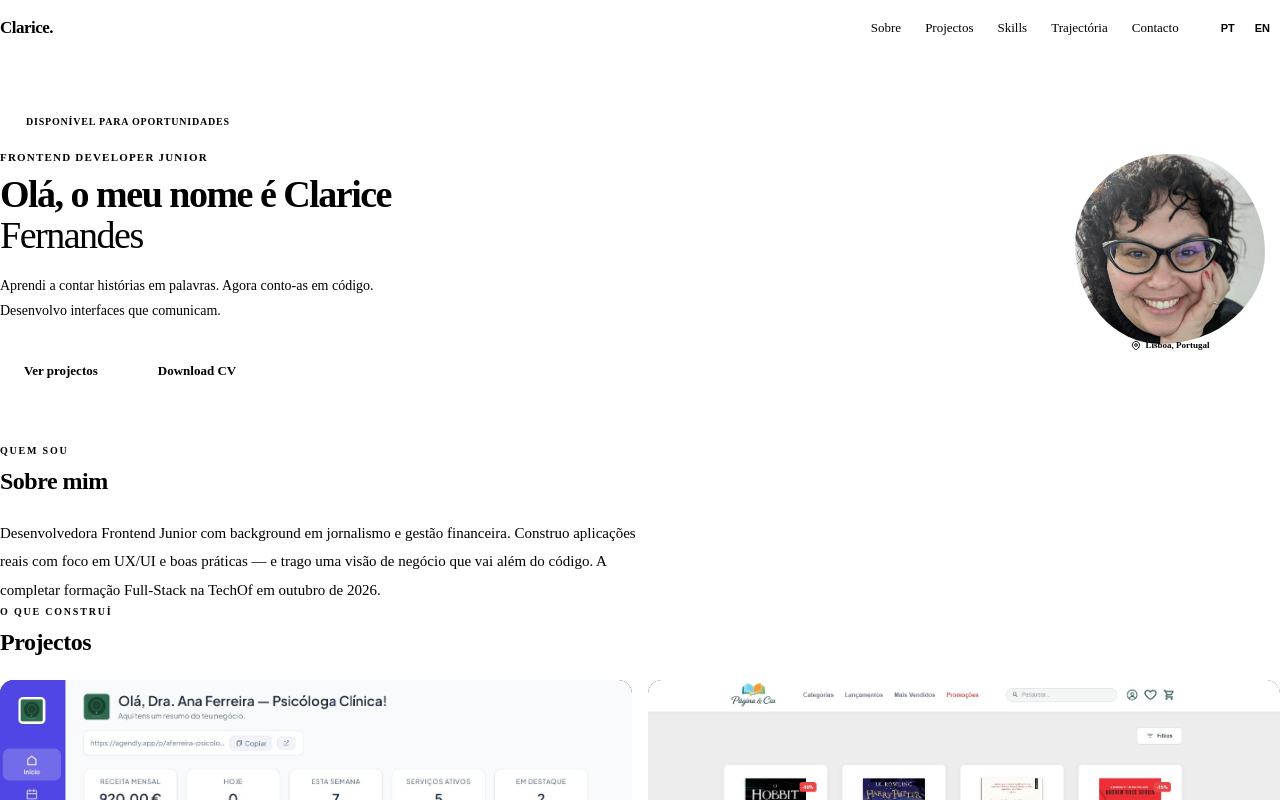
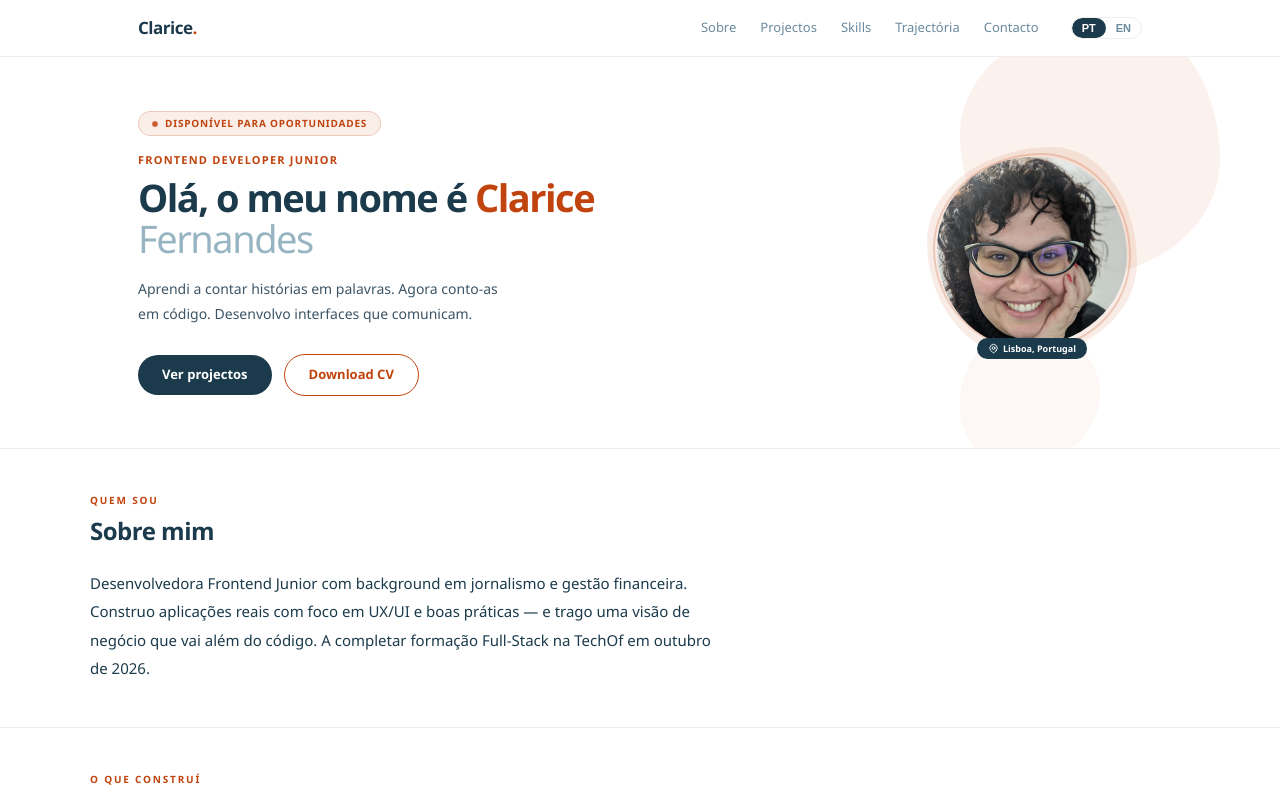
Before and after one commit to ClaFernandes/portfolio-clarice, a React (Vite) app: page / in a window 1280 px wide. Shown: the top 800 px of the page. Built offline with nearby package versions, Linux system fonts and the light colour scheme.

Commit message:
melhorias visuais

```diff
--- a/src/styles/global.css
+++ b/src/styles/global.css
@@ -6,7 +6,7 @@
   padding: 0;
 }
 
-*/:root {
+:root {
   --petrol: #1B3A4B;
   --petrol-mid: #3d5566;
   --petrol-light: #6a8a9e;
```
